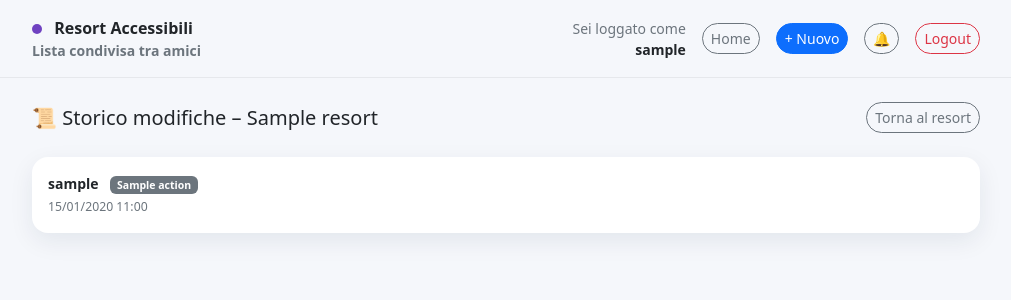
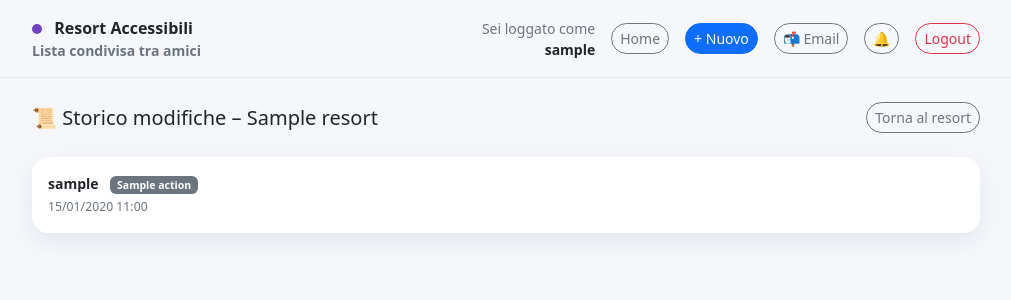
Before and after one commit to teskio83/resort-accessibili, a Flask app: page /resort/1/history in a window 1280 px wide. Shown: the top 300 px of the page, without its empty margins (134-1145 px from the left). Run offline with Flask 3, Linux system fonts and the light colour scheme; the visitor is signed in with stand-in values (Sample User, id 1); a database or web service that is not in the repository returns one stand-in record (values such as "Sample title"); some libraries are stand-ins or nearby versions.

Commit message:
Update base.html

```diff
--- a/templates/base.html
+++ b/templates/base.html
@@ -70,7 +70,10 @@
 
           <a class="btn btn-outline-secondary btn-sm btn-pill" href="{{ url_for('index') }}">Home</a>
           <a class="btn btn-primary btn-sm btn-pill" href="{{ url_for('new_resort') }}">+ Nuovo</a>
-
+          <a class="btn btn-outline-secondary btn-sm btn-pill"
+             href="{{ url_for('emails') }}">
+             📬 Email
+          </a>
           <a class="btn btn-outline-secondary btn-sm btn-pill position-relative"
              href="{{ url_for('notifications') }}">
 
```
